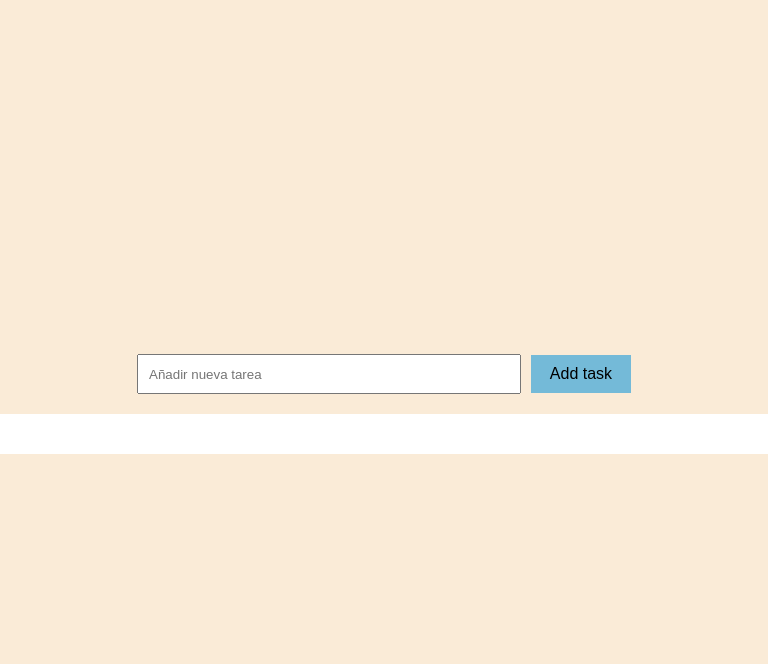
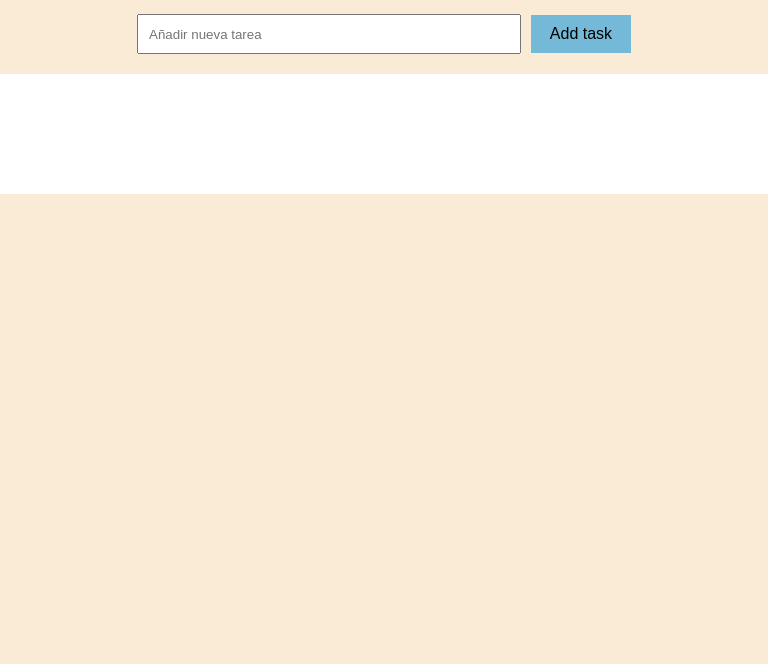
Before and after one commit to YeisonPetit/Todo-app, a plain HTML site: page index.html in a window 768 px wide. Shown: the part 136-800 px from the top of the page. Drawn offline with Linux system fonts and the light colour scheme.

Commit message:
fixing problem with responsive desing

```diff
--- a/styles.css
+++ b/styles.css
@@ -63,9 +63,8 @@ header h1{
 
 .all-content{
     width: 100%;
-    height: 100%;
+    height: 100vh;
     margin: 50px;
-    justify-content: center;
     align-items: center;
     display: flex;
     flex-direction: column;
@@ -100,12 +99,12 @@ button{
 }
 
 .content{
-    margin: 20px;
+    margin-top: 20px;
     width: 100%;
+    max-height: max-content;
     height: 100vh;
-    height: max-content;
     display: grid;
-    grid-template-columns: 1fr 1fr;
+    grid-template-columns: 1fr 1fr auto;
     gap: 20px;
     background-color: white;
 }
@@ -117,7 +116,7 @@ button{
     height: 100%;
     width: 100%;
     gap: 20px;
-    padding: 40px;
+    padding: 50px;
     align-items: center;
 
 }
@@ -165,6 +164,20 @@ button{
     align-items: center;
     background-color:rgb(135, 133, 133);
 }
+
+
+ @media (max-width: 1024px ) {
+  .content ul{
+    display: grid;
+    grid-template-columns: 1fr 1fr ;
+    gap: 20px;
+    height: 100%;
+    width: 100%;
+    gap: 20px;
+    padding: 40px;
+    align-items: center;
+  }
+  }
 @media (min-width: 427px) and (max-width: 768px){
     header h1 {
         font-size: 5rem;
@@ -181,22 +194,24 @@ button{
         width: 100%;
         min-height: max-content;
         display: grid;
-        grid-template-columns: 1fr 1fr;
         align-items: start; /* Cambiado de center a start para mejor alineación */
         gap: 20px;
         background-color: white;
         box-sizing: border-box;
     }
 
-    .content ul {
-        margin: 0; /* Elimina márgenes por defecto */
-        padding: 0; /* Elimina padding por defecto */
-        list-style: none; /* Quita los bullets si no los necesitas */
-        width: 100%;
-    }
-
+   .content ul{
+    display: grid;
+    grid-template-columns: 1fr 1fr ;
+    gap: 20px;
+    height: 100%;
+    width: 100%;
+    gap: 20px;
+    padding: 40px;
+    align-items: center;
+  }
     .content ul li {
-        width: 100%; /* Cambiado para que se adapte al contenedor */
+        width:300px; /* Cambiado para que se adapte al contenedor */
         max-width: 100%;
         box-sizing: border-box;
         padding: 15px; /* Añade padding interno */
@@ -235,10 +250,19 @@ button{
         box-sizing: border-box;
     }
 
+       .content ul{
+    display: grid;
+    grid-template-columns: 1fr;
+    gap: 20px;
+    height: 100%;
+    width: 100%;
+    gap: 20px;
+    padding: 40px;
+    align-items: center;
+  }
     .content ul li {
         width: 300px;
         max-width: 100%;
-        background-color: red;
         box-sizing: border-box;
     }
 }
```
